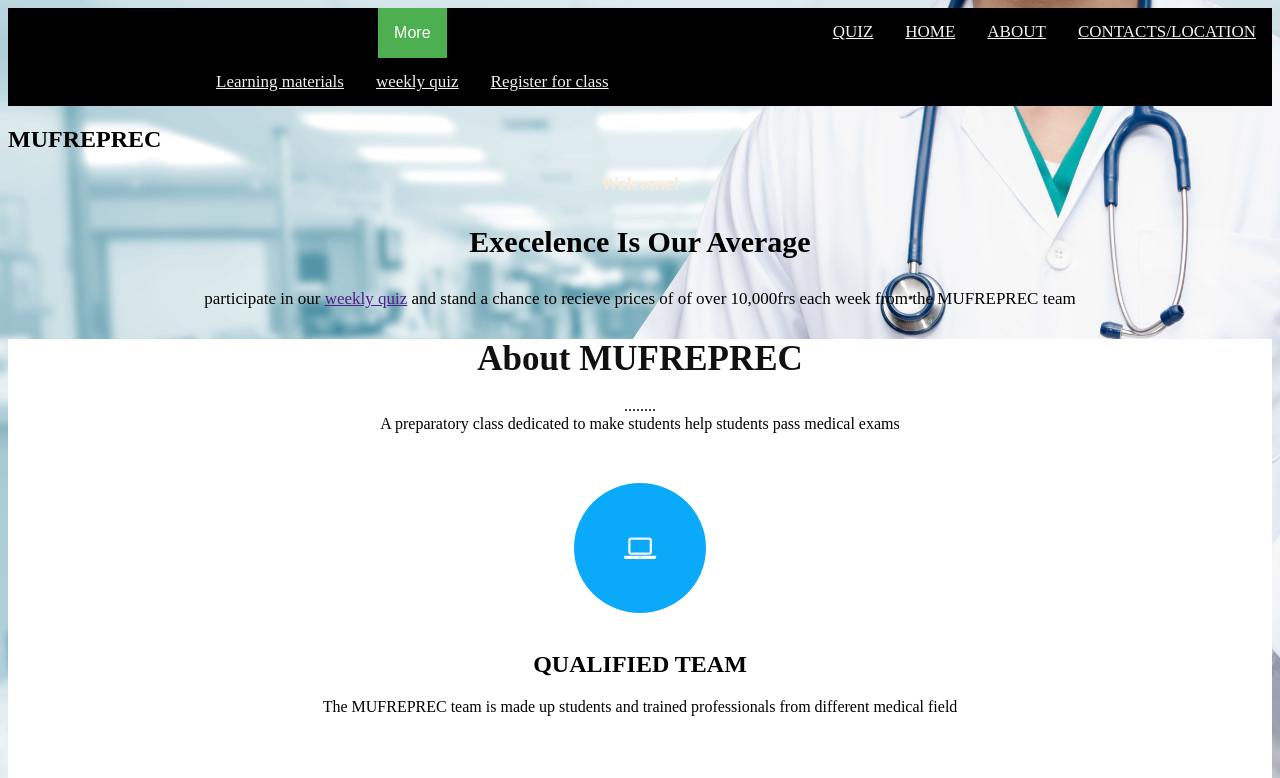
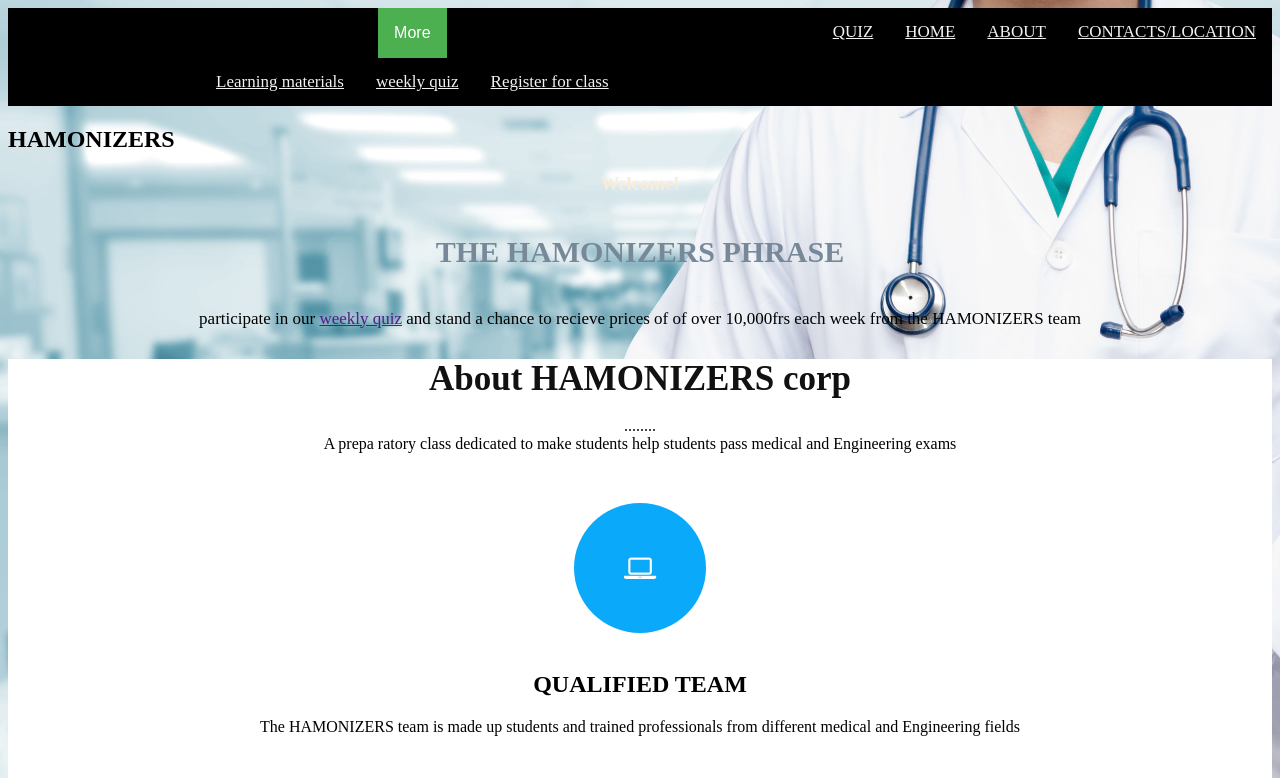
Before and after one commit to ajubie/site, a plain HTML site: page index.html in a window 1280 px wide. Shown: the top 778 px of the page. Drawn offline with Linux system fonts and the light colour scheme.

Commit message:
Update index.html

```diff
--- a/index.html
+++ b/index.html
@@ -1,3 +1,6 @@
+
+
+
 <!doctype html>
 <html lang="en">
 <html>
@@ -27,12 +30,12 @@
         </div>
     </div>
     <div id="#home">
-        <h2>MUFREPREC</h2>
+        <h2>HAMONIZERS</h2>
         <div id="div2"> <h3 style="color: antiquewhite; text-align: center">Welcome!</h3>
-            <h3 style="text-align: center; font-size: 30px"> Execelence Is Our Average</h3>
+            <h4 style="text-align: center; font-size: 30px; color: lightslategray">THE HAMONIZERS PHRASE</h4>
                <P style="text-align: center; font-size: 17px" >
                    participate in our <a href="">weekly quiz</a> and stand a chance to recieve prices of
-                   of over 10,000frs each week from the MUFREPREC team
+                   of over 10,000frs each week from the HAMONIZERS team
                </P>
        </div>
 
@@ -47,17 +50,17 @@
             <div style="display:list-item" class="container">
                 <div class="row">
                     <div style="text-align: center" class="text-center">
-                        <h3>About MUFREPREC</h3>
-                        <p>........<br> A preparatory class dedicated to make students help students pass medical
-                        exams </p>
+                        <h3>About HAMONIZERS corp</h3>
+                        <p>........<br> A prepa ratory class dedicated to make students help students pass medical
+                        and Engineering exams </p>
                     </div>
                     <div  class="col-md-3 wow fadeInRight" data-wow-offset="0" data-wow-delay="0.3s">
                         <div  style="text-align: center;" class="text-center">
                             <div class="hi-icon-wrap hi-icon-effect">
                                 <i class="fa fa-laptop"></i>
                                 <h2>QUALIFIED TEAM</h2>
-                                <p>The MUFREPREC team is made up students and trained professionals from
-                                     different medical field
+                                <p>The HAMONIZERS team is made up students and trained professionals from
+                                     different medical and Engineering fields
                                 </p>
                             </div>
                         </div>
@@ -103,7 +106,8 @@
                 <div class="container">
                     <div class="text-center">
                         <h3 style="color: aliceblue">Contact Us</h3>
-                        <p style="color: crimson">MUFREPREC preparatory class begins effectively after the GCE
+                        <p style="color: crimson">HAMONIZERS preparatory class begins effectively after the GCE
+
                             at HAFCAM CLINIC (near the MTN main offiec)  BUEA</p>
                     </div>
                 </div>
@@ -116,9 +120,9 @@
                         <div  class="col-md-4 wow fadeInUp" data-wow-offset="0" data-wow-delay="0.4s">
                             <h2 style="color:white">Contact Info</h2>
                             <ul>
-                                <li><i class="fa fa-home fa-2x"></i>molyko BUEA near MTN office</li><hr>
+                                <li><i class="fa fa-home fa-2x"></i>YUOR location</li><hr>
                                 <li><i class="fa fa-phone fa-2x"></i> +237 678 664 761</li><hr>
-                                <li><i class="fa fa-envelope fa-2x"></i> mufreprec@gmail.com</li>
+                                <li><i class="fa fa-envelope fa-2x"></i> hamonizers@gmail.com</li>
                 </ul>
                  </div>
 
@@ -143,7 +147,7 @@
             </div>
             <div class="text-center">
                 <div style="text-align: center" class="copyright">
-                    &copy; 2018 <a target="_blank" href="http://MUFREPREC.com/" title="MUFREPREC">MUFREPREC</a>. All Rights Reserved.
+                    &copy; 2018 <a target="_blank" href="http://sitebuit.com.com/" title="MUFREPREC">HAMONIZERS</a>. All Rights Reserved.
                 </div>
                 </footer>
 
```
